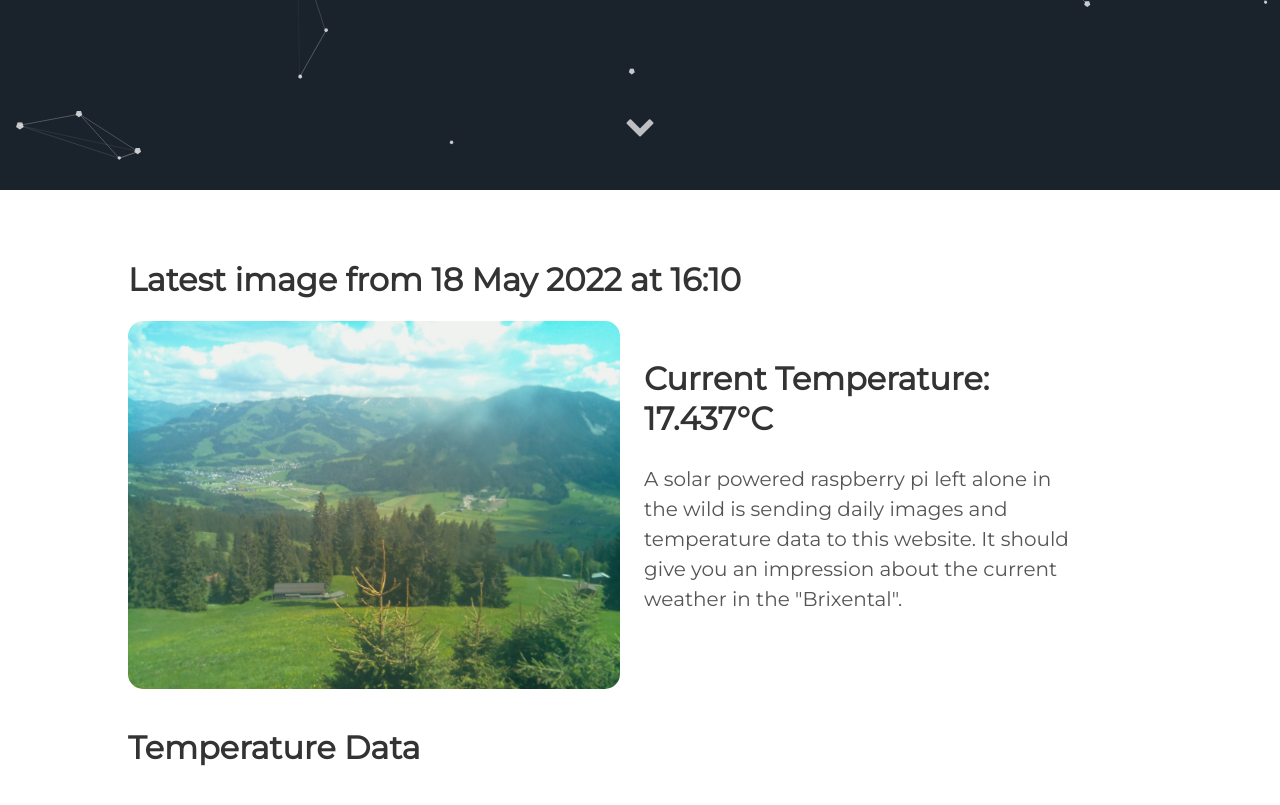
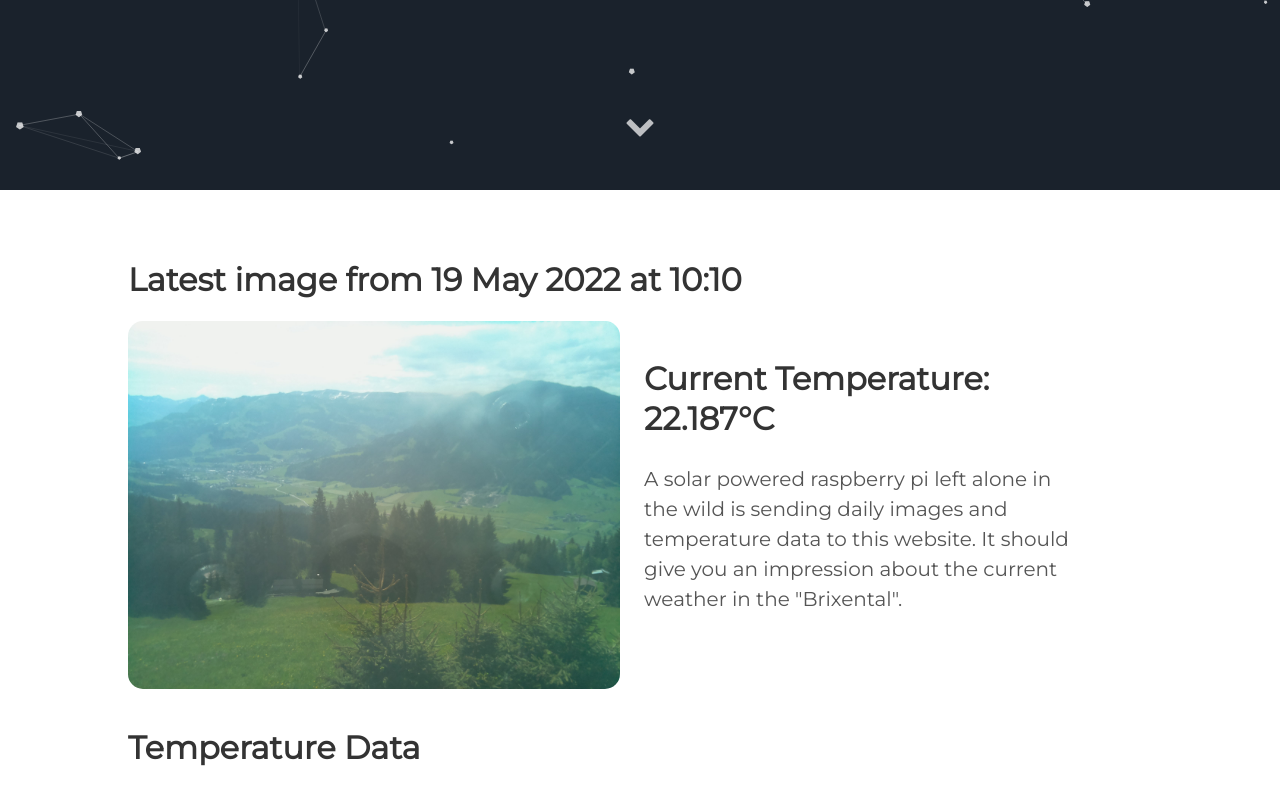
Before and after one commit to vektorious/vektorious.github.io, a Jekyll site: the page built from resources/huette.md, in a window 1280 px wide and 900 px high, scrolled down 710 px. Shown: the top 805 px of the window. Built offline with Jekyll 4.4.1, drawn with Linux system fonts in a browser that asks for light colours.

Commit message:
I'm a bot beep boop

```diff
--- a/resources/huette.md
+++ b/resources/huette.md
@@ -6,13 +6,13 @@ image: '/assets/img/'
 description: 'Live image from the Austrian alps'
 twitter_text: ' '
 ---
-## Latest image from 18 May 2022 at 16:10
+## Latest image from 19 May 2022 at 10:10
 <div class="huette">
   <div class="huette-image">
     <img src="{{ "/assets/img/huette.jpg" | prepend: site.baseurl }}">
   </div>
   <div class="huette-text">
-        <h2>Current Temperature: 17.437°C</h2>
+        <h2>Current Temperature: 22.187°C</h2>
         <p>A solar powered raspberry pi left alone in the wild is sending daily images and temperature data to this website. It should give you an impression about the current weather in the "Brixental".</p>
 
   </div>
```
Also changed, not shown: rpi-script/2022-05-19_100926.txt (renamed from rpi-script/2022-05-18_160925.txt, +5 -5 lines), rpi-script/huette.md (+2 -2 lines), assets/img/huette.jpg, assets/img/temp_plot.png, rpi-script/temp_plot.png, 1 other file.
